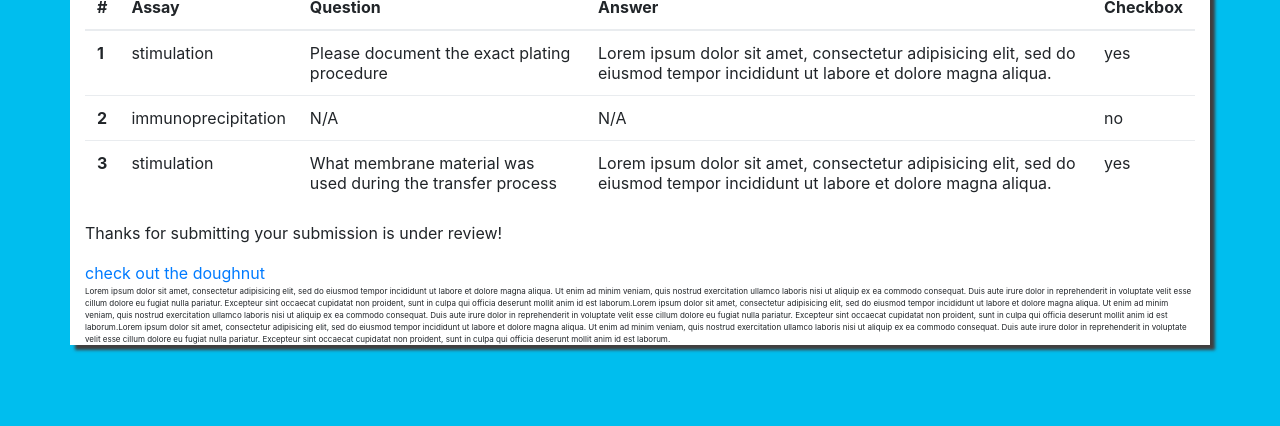
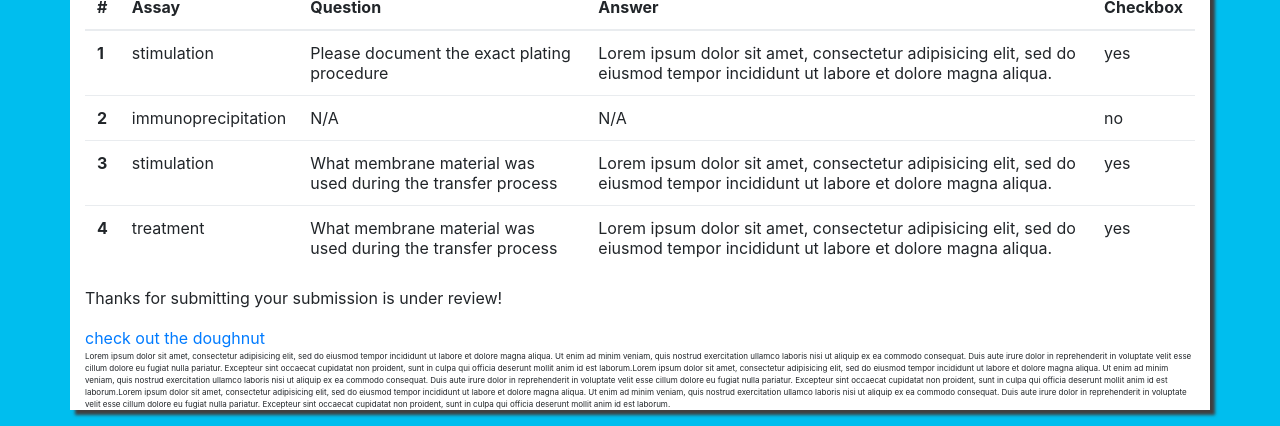
Before and after one commit to LevytsRoman/RAS, a website: page views/email.html in a window 1280 px wide. Shown: the part 597-1023 px from the top of the page. Before the commit the page ends 958 px from the top, so only its background shows below. Drawn offline with nearby package versions, Linux system fonts and the light colour scheme.

Commit message:
final changes

```diff
--- a/views/email.html
+++ b/views/email.html
@@ -52,6 +52,13 @@
         <td>Lorem ipsum dolor sit amet, consectetur adipisicing elit, sed do eiusmod tempor incididunt ut labore et dolore magna aliqua. </td>
         <td>yes</td>
       </tr>
+      <tr>
+        <th scope="row">4</th>
+        <td>treatment</td>
+        <td>What membrane material was used during the transfer process</td>
+        <td>Lorem ipsum dolor sit amet, consectetur adipisicing elit, sed do eiusmod tempor incididunt ut labore et dolore magna aliqua. </td>
+        <td>yes</td>
+      </tr>
     </tbody>
   </table>
 
```
Also changed, not shown: views/script.js (+4 -4 lines).
